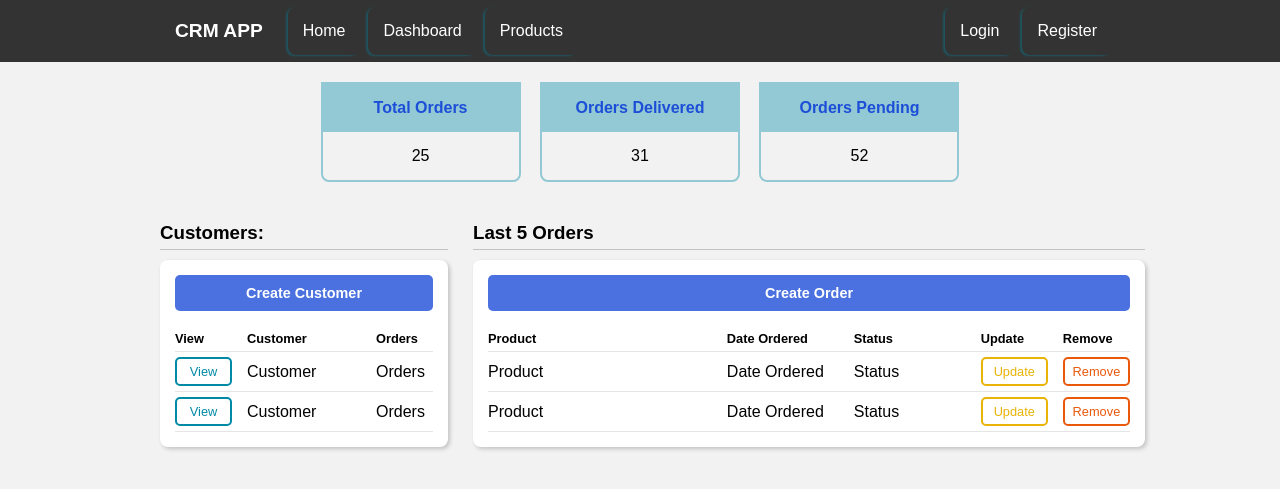
After one commit to oscardbg/django-basic-crm, a Django app: template crm/templates/crm/dashboard.html in a window 1280 px wide. The commit adds this page. Shown: the top 489 px of the page. Run offline with Django 4.2, Linux system fonts and the light colour scheme; the template is opened without the code that fills it, so the values that code supplies are empty.

Commit message:
Dashboard elements with styles

```diff
--- a/assets/scss/declarations/_variables.scss
+++ b/assets/scss/declarations/_variables.scss
@@ -1,7 +1,25 @@
 /*■■■■■■■■■■■■■■■■■■■■■■ Variables */
 $blue-1: #008aa6;
+$blue-2: #1d4ed8;
+$yellow-1: #eab308;
+$orange-1: #ea580c;
+
+$gray-10: rgba(#000, 0.1);
+$gray-20: rgba(#000, 0.2);
+$gray-40: rgba(#000, 0.4);
+$gray-60: rgba(#000, 0.6);
+
+/*■■■■■■■■■■■■■■■■■■■■■■  */
+@mixin btn($clr) {
+   border: 2px solid $clr;
+   color: $clr;
+   padding: 5px;
+   display: inline-block;
+   border-radius: 5px;
+   font-size: 0.8rem;
+   text-align: center;
+}
 
 /*■■■■■■■■■■■■■■■■■■■■■■  */
 /*■■■■■■■■■■■■■■■■■■■■■■  */
 /*■■■■■■■■■■■■■■■■■■■■■■  */
-/*■■■■■■■■■■■■■■■■■■■■■■  */
--- a/assets/scss/elements/_base.scss
+++ b/assets/scss/elements/_base.scss
@@ -25,7 +25,7 @@ button {
 
 /*■■■■■■■■■■■■■■■■■■■■■■ Navbar */
 header {
-   background: #444;
+   background: #333;
    nav {
       display: flex;
       justify-content: space-between;
@@ -43,6 +43,7 @@ header {
       font-weight: bold;
       margin-right: 10px;
       user-select: none;
+      box-shadow: none;
       &:hover {
          background: #000;
       }
@@ -52,6 +53,9 @@ header {
       padding: 15px 15px;
       color: #fff;
       border-radius: 8px;
+      box-shadow: -2px 1px 2px rgba($blue-1, 0.4);
+      margin-right: 8px;
+      transition: 0.3s;
       &:hover {
          background: $blue-1;
       }
--- a/assets/scss/elements/_initial.scss
+++ b/assets/scss/elements/_initial.scss
@@ -1,5 +1,97 @@
+/*■■■■■■■■■■■■■■■■■■■■■■  */
+@use "../declarations/" as *;
+
+/*■■■■■■■■■■■■■■■■■■■■■■  */
+/*■■■■■■■■■■■■■■■■■■■■■■  */
+.status {
+   text-align: center;
+   padding-bottom: 40px;
+   .box {
+      width: 200px;
+      border-radius: 0 0 8px 8px;
+      border: 2px solid rgba($blue-1, 0.4);
+      display: inline-block;
+      margin-right: 15px;
+      &:last-child {
+         margin-right: 0;
+      }
+   }
+   .head {
+      background: rgba($blue-1, 0.4);
+      font-weight: bold;
+      color: $blue-2;
+   }
+   p {
+      text-align: center;
+      padding: 15px;
+   }
+}
+
+/*■■■■■■■■■■■■■■■■■■■■■■ Dashboard */
+.dash {
+   display: grid;
+   grid-template-columns: 30% 70%;
+   grid-gap: 25px;
+   h3 {
+      font-weight: bold;
+      border-bottom: 1px solid $gray-20;
+      padding: 0 0 5px;
+      margin-bottom: 10px;
+   }
+   .box {
+      padding: 15px;
+      background: #fff;
+      box-shadow: 2px 2px 4px $gray-20;
+      border-radius: 8px;
+   }
+   .btnAdd {
+      display: block;
+      background: rgba($blue-2, 0.8);
+      color: #fff;
+      font-size: 0.9rem;
+      font-weight: bold;
+      padding: 10px 0;
+      border-radius: 5px;
+      text-align: center;
+      &:hover {
+         background: $blue-2;
+      }
+   }
+   ul {
+      margin-top: 15px;
+      li {
+         display: grid;
+         align-items: center;
+         grid-gap: 15px;
+         padding: 5px 0;
+         border-bottom: 1px solid $gray-10;
+         &:first-child {
+            font-size: 0.8rem;
+            font-weight: bold;
+         }
+      }
+   }
+   .lst-cust {
+      li {
+         grid-template-columns: 1fr 2fr 1fr;
+      }
+   }
+   .lst-ord {
+      li {
+         grid-template-columns: 2fr 1fr 1fr 0.6fr 0.6fr;
+      }
+   }
+   .btnView {
+      @include btn($blue-1);
+   }
+   .btnUpd {
+      @include btn($yellow-1);
+   }
+   .btnDel {
+      @include btn($orange-1);
+   }
+}
+
 /*■■■■■■■■■■■■■■■■■■■■■■  */
 /*■■■■■■■■■■■■■■■■■■■■■■  */
 /*■■■■■■■■■■■■■■■■■■■■■■  */
-/*■■■■■■■■■■■■■■■■■■■■■■  */
-/*■■■■■■■■■■■■■■■■■■■■■■  */
--- a/crm/templates/crm/base.html
+++ b/crm/templates/crm/base.html
@@ -16,7 +16,7 @@
                   <a href="{% url 'crm:home' %} " class="logo">CRM APP </a>
                </li>
                <li><a href="{% url 'crm:home' %} ">Home</a></li>
-               <li><a href="">Dashboard</a></li>
+               <li><a href="{% url 'crm:dashboard' %} ">Dashboard</a></li>
                <li><a href="">Products</a></li>
             </ul>
             <ul>
--- /dev/null
+++ b/crm/templates/crm/dashboard.html
@@ -0,0 +1,74 @@
+{%extends 'crm/base.html' %}
+<!-- . -->
+{% block title %}Dashboard{% endblock %}
+<!-- . -->
+{% block main %}
+<section class="status">
+   <div class="box">
+      <p class="head">Total Orders</p>
+      <p>25</p>
+   </div>
+   <div class="box">
+      <p class="head">Orders Delivered</p>
+      <p>31</p>
+   </div>
+   <div class="box">
+      <p class="head">Orders Pending</p>
+      <p>52</p>
+   </div>
+</section>
+<section class="dash">
+   <article>
+      <h3>Customers:</h3>
+      <div class="box">
+         <a href="" class="btnAdd">Create Customer</a>
+         <ul class="lst-cust">
+            <li>
+               <p>View</p>
+               <p>Customer</p>
+               <p>Orders</p>
+            </li>
+            <li>
+               <a href="" class="btnView">View</a>
+               <p>Customer</p>
+               <p>Orders</p>
+            </li>
+            <li>
+               <a href="" class="btnView">View</a>
+               <p>Customer</p>
+               <p>Orders</p>
+            </li>
+         </ul>
+      </div>
+   </article>
+   <article>
+      <h3>Last 5 Orders</h3>
+      <div class="box">
+         <a href="" class="btnAdd">Create Order</a>
+         <ul class="lst-ord">
+            <li>
+               <p>Product</p>
+               <p>Date Ordered</p>
+               <p>Status</p>
+               <p>Update</p>
+               <p>Remove</p>
+            </li>
+            <li>
+               <p>Product</p>
+               <p>Date Ordered</p>
+               <p>Status</p>
+               <a href="" class="btnUpd">Update</a>
+               <a href="" class="btnDel">Remove</a>
+            </li>
+            <li>
+               <p>Product</p>
+               <p>Date Ordered</p>
+               <p>Status</p>
+               <a href="" class="btnUpd">Update</a>
+               <a href="" class="btnDel">Remove</a>
+            </li>
+         </ul>
+      </div>
+   </article>
+</section>
+{% endblock %}
--- a/crm/urls.py
+++ b/crm/urls.py
@@ -1,8 +1,9 @@
-from crm.views import home
+from crm.views import home, dashboard
 from django.urls import path
 
 app_name = 'crm'
 
 urlpatterns = [
-	path('', home, name='home')
+	path('', home, name='home'),
+	path('dashboard', dashboard, name='dashboard'),
 ]
--- a/crm/views.py
+++ b/crm/views.py
@@ -2,3 +2,6 @@ from django.shortcuts import render
 
 def home(request):
 	return render(request, 'crm/index.html')
+
+def dashboard(request):
+	return render(request, 'crm/dashboard.html')
```
Also changed, not shown: assets/css/main.css (+1 -1 lines).
